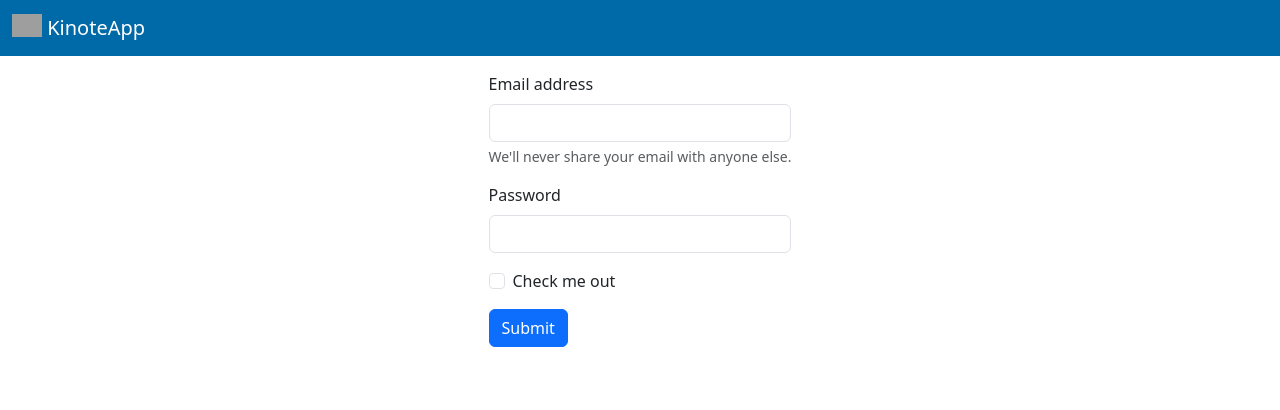
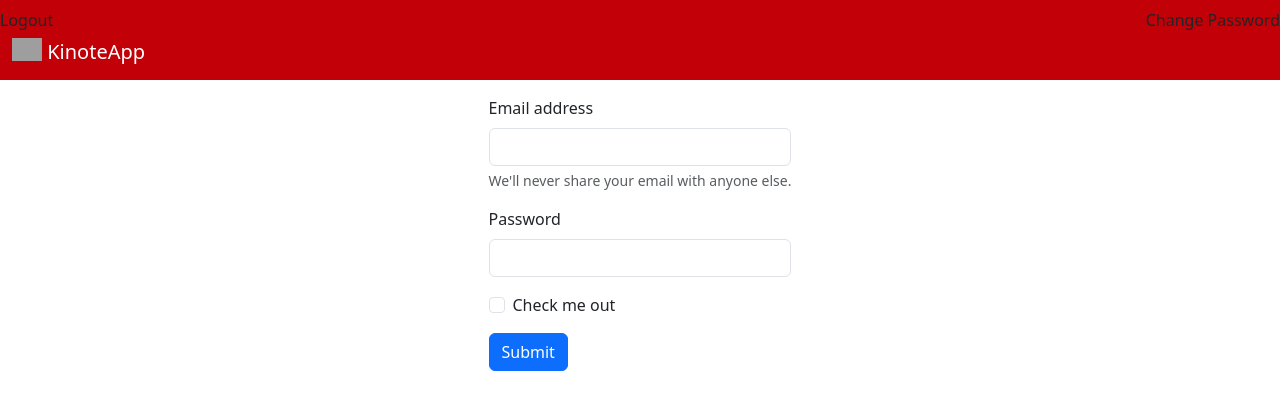
Before and after one commit to Brun0VB/kinote, a Django app: template app/authentication/templates/authentication/index.html in a window 1280 px wide. Shown: the top 410 px of the page. Run offline with Django 5.2, Linux system fonts and the light colour scheme; the template is opened without the code that fills it, so the values that code supplies are empty; grey boxes are pictures that could not be loaded.

Commit message:
Add logout and password reset, re-done migrations, small tweaks to finish login and register

```diff
--- a/app/authentication/forms.py
+++ b/app/authentication/forms.py
@@ -28,4 +28,4 @@ class CustomUserChangeForm(UserChangeForm):
 
     class Meta(UserChangeForm.Meta):
         model = User
-        fields = ('username', 'email', 'bio', 'avatar')
+        fields = ('username', 'email')
--- a/app/authentication/templates/authentication/index.html
+++ b/app/authentication/templates/authentication/index.html
@@ -12,7 +12,19 @@
     <link href="https://cdn.jsdelivr.net/npm/bootstrap@5.3.8/dist/css/bootstrap.min.css" rel="stylesheet" integrity="sha384-sRIl4kxILFvY47J16cr9ZwB07vP4J8+LH7qKQnuqkuIAvNWLzeN8tE5YBujZqJLB" crossorigin="anonymous" />
   </head>
   <body>
-    <nav class="navbar navbar-dark bg-sky-700">
+    <nav class="navbar navbar-dark bg-red-700">
+      <div>
+        <form method="post" action="{% url 'authentication:logout' %}">
+            {% csrf_token %}
+            <button type="submit">Logout</button>
+        </form>
+      </div>
+      <div>
+        <form method="post" action="{% url 'authentication:password_change' %}">
+            {% csrf_token %}
+            <button type="submit">Change Password</button>
+        </form>
+      </div>
       <div class="container-fluid">
         <a class="navbar-brand" href="#">
           <img src="https://64.media.tumblr.com/2cf088b4be07c555b26358296b05b599/e4116e9d45d44127-23/s1280x1920/94d4f588501807a55b2f1ccde22b168618e060ef.jpg" alt="Logo" width="30" height="24" class="d-inline-block align-text-top" />
--- /dev/null
+++ b/app/authentication/templates/authentication/password_change.html
@@ -0,0 +1,5 @@
+<form method="post">
+  {% csrf_token %}
+  {{ form.as_p }}
+  <button type="submit">Alterar senha</button>
+</form>
--- /dev/null
+++ b/app/authentication/templates/authentication/password_change_done.html
@@ -0,0 +1,2 @@
+<p>Senha alterada com sucesso!</p>
+<a href="{% url 'authentication:index' %}">Voltar ao dashboard</a>
--- a/app/authentication/urls.py
+++ b/app/authentication/urls.py
@@ -1,18 +1,23 @@
 from django.urls import path
+from django.contrib.auth.views import (
+    PasswordChangeView,
+    PasswordChangeDoneView,
+)
 from . import views
+
 
 app_name = "authentication"
 
 urlpatterns = [
     path("register/", views.RegisterView.as_view(), name="register"),
     path('login/', views.CustomLoginView.as_view(), name='login'),
-
-    # Troca de senha — views prontas do Django
-    # path('password-change/', PasswordChangeView.as_view(
-    #     template_name='accounts/password_change.html',
-    #     success_url='/accounts/password-change/done/'
-    # ), name='password_change'),
-    # path('password-change/done/', PasswordChangeDoneView.as_view(
-    #     template_name='accounts/password_change_done.html'
-    # ), name='password_change_done'),
+    path('logout/', views.logout_view, name='logout'),
+    path('index/', views.index, name='index'),
+    path('password-change/', PasswordChangeView.as_view(
+        template_name='authentication/password_change.html',
+        success_url='/authentication/password-change/done/'
+    ), name='password_change'),
+    path('password-change/done/', PasswordChangeDoneView.as_view(
+        template_name='authentication/password_change_done.html'
+    ), name='password_change_done'),
 ]
--- a/app/core/settings.py
+++ b/app/core/settings.py
@@ -110,7 +110,7 @@ AUTH_PASSWORD_VALIDATORS = [
 # Internationalization
 # https://docs.djangoproject.com/en/5.2/topics/i18n/
 
-LANGUAGE_CODE = 'en-us'
+LANGUAGE_CODE = 'pt-br'
 
 TIME_ZONE = 'America/Sao_Paulo'
 
@@ -128,3 +128,7 @@ STATIC_URL = 'static/'
 # https://docs.djangoproject.com/en/5.2/ref/settings/#default-auto-field
 
 DEFAULT_AUTO_FIELD = 'django.db.models.BigAutoField'
+
+
+#ADDED
+LOGIN_REDIRECT_URL = '/authentication/index'
```
Also changed, not shown: app/authentication/admin.py (+6 -3 lines), app/authentication/views.py (+4 -11 lines), app/authentication/migrations/0001_initial.py (added).
